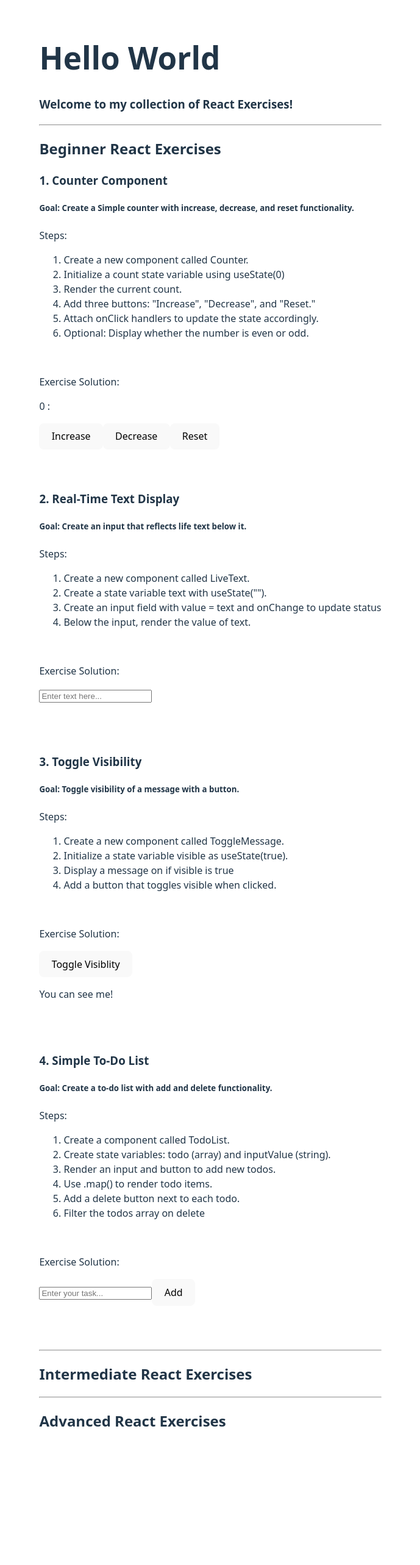
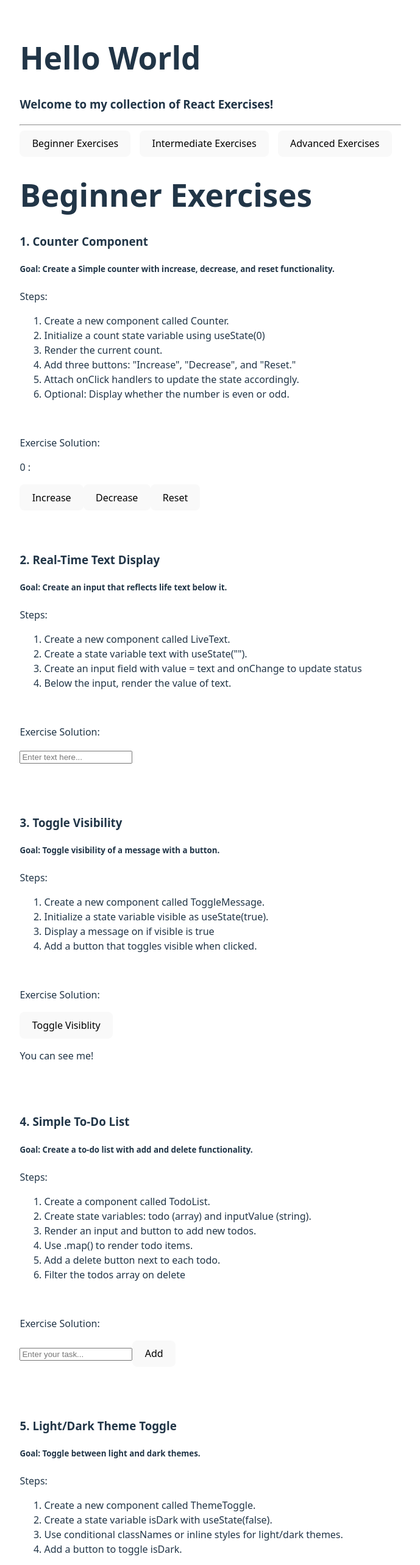
Before and after one commit to Bateeters/React-Exercises-Pt2, a React (Vite) app in the folder React Exercises Pt2/: page / in a window 1280 px wide. Shown: the top 2566 px of the page at 61% size, without its empty margins (295-984 px from the left). Before the commit the page ends 2400 px from the top, so only its background shows below. Built offline with nearby package versions, Linux system fonts and the light colour scheme.

Commit message:
completed exercises 5 - 7. Reformatted Home page

```diff
--- a/React Exercises Pt2/src/App.jsx
+++ b/React Exercises Pt2/src/App.jsx
@@ -1,25 +1,40 @@
+import Accordion from './components/Accordion'
 import Counter from './components/Counter'
 import LiveText from './components/LiveText'
+import Tabs from './components/Tabs'
+import ThemeToggle from './components/ThemeToggle'
 import TodoList from './components/TodoList'
 import ToggleMessage from './components/ToggleMessage'
 import './css/App.css'
 
 function App() {
+  const beginnerExercises = [
+    <h1>Beginner Exercises</h1>,
+    <Counter/>, <LiveText/>, <ToggleMessage/>, <TodoList/>, <ThemeToggle/>
+  ]
+
+  const intermediateExercises = [
+    <h1>Intermediate Exercises</h1>,
+    <Tabs/>, <Accordion/>, "Form Validation", "Search Filter", "Character Counter"
+  ]
+
+  const advancedExercises = [
+    <h1>Advanced Exercises</h1>,
+    "Fetch and Display Data", "Image Gallery", "React Router Mini App", "Theme Context", "Custom Hook: useLocalStorage"
+  ]
+
+  const tabsArray = [
+    {label: "Beginner Exercises", content: [beginnerExercises]},
+    {label: "Intermediate Exercises", content: [intermediateExercises]},
+    {label: "Advanced Exercises", content: [advancedExercises]},
+  ]
 
   return (
     <div>
       <h1>Hello World</h1>
       <h3>Welcome to my collection of React Exercises!</h3>
       <hr />
-      <h2>Beginner React Exercises</h2>
-      <Counter/>
-      <LiveText/>
-      <ToggleMessage/>
-      <TodoList/>
-      <hr />
-      <h2>Intermediate React Exercises</h2>
-      <hr />
-      <h2>Advanced React Exercises</h2>
+      <Tabs tabs={tabsArray}/>
     </div>
   )
 }
--- /dev/null
+++ b/React Exercises Pt2/src/components/Accordion.jsx
@@ -0,0 +1,54 @@
+import { useState } from "react";
+import '../css/Accordion.css'
+
+function Accordion() {
+
+    const accordionSections = [
+        {title: "Section 1", content: "Section 1 content here."},
+        {title: "Section 2", content: "Section 2 content here."},
+        {title: "Section 3", content: "Section 3 content here."},
+        {title: "Section 4", content: "Section 4 content here."},
+    ]
+
+    const [accordionSelection, setAccordionSelection] = useState(null)
+
+    function Toggle(id) {
+        setAccordionSelection( prev => (prev === id ? null : id));
+    }
+
+    return (
+        <div>
+            <h3>7. Accordion</h3>
+            <h5>Goal: Expand/collapse content sections.</h5>
+            <p>Steps:</p>
+            <ol>
+                <li>Create a component called Accordion.</li>
+                <li>Define an array of sections (title + content)</li>
+                <li>Use state to track which section is open.</li>
+                <li>Render each title with a toggle button.</li>
+                <li>Show content only if section is open.</li>
+                <li>Ensure only one section opens at a time.</li>
+            </ol>
+            <br />
+            <p>Exercise Solution:</p>
+            <div>
+                {accordionSections.map((section, id) => (
+                    <div>
+                        <button
+                        key={id}
+                        onClick={() => Toggle(id)}
+                        className="w-100 text-start"
+                        >
+                            <h3>{section.title}</h3>
+                        </button>
+                        <p className={accordionSelection === id ? "selected" : "d-none"}>{section.content}</p>
+                    </div>
+                ))}
+            </div>
+            <br /><br />
+
+        </div>
+    )
+}
+
+export default Accordion
--- /dev/null
+++ b/React Exercises Pt2/src/components/Tabs.jsx
@@ -0,0 +1,57 @@
+import { useState } from "react"
+
+function Tabs({tabs}) {
+    const defaultTabs = [
+        {label: "tab1", content: "tab1 content"},
+        {label: "tab2", content: "tab2 content"},
+        {label: "tab3", content: "tab3 content"},
+    ]
+
+    const hasCustomTabs = tabs && tabs.length > 0
+    const customTabs = hasCustomTabs? tabs: defaultTabs
+
+    const [tabIndex, setTabIndex] = useState(0);
+
+    return(
+        <div>
+            {/* Checking to see if a custom tabs array was passed */}
+            {!hasCustomTabs && ( /* If not, display the following */
+                <div>
+                    <h3>6. Tabs Component</h3>
+                    <h5>Goal: Create a tabbed interface.</h5>
+                    <p>Steps:</p>
+                    <ol>
+                        <li>Create a new component called Tabs.</li>
+                        <li>Define an array of tabs (objects with label and content).</li>
+                        <li>Track active tab index with useState(0).</li>
+                        <li>Render tab headers as buttons.</li>
+                        <li>Highlight the active tab.</li>
+                        <li>Display the content of the active tab.</li>
+                    </ol>
+                    <br />
+                    <p>Exercise Solution:</p>
+                </div>
+            )}
+
+            <div style={{display: "flex"}}>
+            {customTabs.map((tab, id) => (
+                    <button
+                    style={{marginRight: "15px"}}
+                    key={id}
+                    onClick={() => setTabIndex(id)}>
+                        {tab.label}
+                    </button>
+            ))}
+            </div>
+
+            <div>
+                <div>{customTabs[tabIndex].content}</div>
+                <div>{customTabs.id}</div>
+            </div>
+            <br /><br />
+
+        </div>
+    )
+}
+
+export default Tabs
--- /dev/null
+++ b/React Exercises Pt2/src/components/ThemeToggle.jsx
@@ -0,0 +1,37 @@
+import { useState } from "react";
+import '../css/ThemeToggle.css'
+
+function ThemeToggle() {
+
+    const [isDark, setIsDark] = useState(false)
+
+    const toggleTheme = () => {
+        setIsDark(prev => !prev);
+    }
+
+    return(
+        <div>
+            <h3>5. Light/Dark Theme Toggle</h3>
+            <h5>Goal: Toggle between light and dark themes.</h5>
+            <p>Steps:</p>
+            <ol>
+                <li>Create a new component called ThemeToggle.</li>
+                <li>Create a state variable isDark with useState(false).</li>
+                <li>Use conditional classNames or inline styles for light/dark themes.</li>
+                <li>Add a button to toggle isDark.</li>
+            </ol>
+            <br />
+            <p>Exercise Solution:</p>
+            <div className={isDark ? "dark-theme" : "light-theme"}>
+                <div className="card">
+                    <h3>Which Theme Do You Prefer:</h3>
+                    <p>{isDark ? "or Dark?" : "Light?" }</p>
+                </div>
+                <button className="btn" onClick={toggleTheme}>Switch Display Mode</button>
+            </div>
+            <br /><br />
+        </div>
+    )
+}
+
+export default ThemeToggle
--- /dev/null
+++ b/React Exercises Pt2/src/css/Accordion.css
@@ -0,0 +1,18 @@
+.d-none {
+    display: none;
+}
+
+.selected {
+    display: block !important;
+    padding:15px;
+    background-color: black;
+    margin: 0;
+}
+
+.w-100 {
+    width: 100%;
+}
+
+.text-start{
+    text-align: start;
+}
--- /dev/null
+++ b/React Exercises Pt2/src/css/ThemeToggle.css
@@ -0,0 +1,57 @@
+.light-theme {
+    background-color: white;
+    width: 400px;
+    border: 1px solid yellowgreen;
+    padding: 30px;
+}
+
+.light-theme .card {
+    background-color: whitesmoke;
+    color: #222;
+    border-radius: 15px;
+    padding: 30px;
+    margin-bottom: 30px;
+}
+
+.light-theme .card * {
+    margin: 0;
+}
+
+.light-theme .btn {
+    color: whitesmoke;
+    background-color: #1e2a36;
+}
+
+.light-theme .btn:hover {
+    background-color: #999999;
+}
+
+
+.dark-theme {
+    background-color: black;
+    width: 400px;
+    border: 1px solid yellowgreen;
+    padding: 30px;
+}
+
+.dark-theme .card {
+    background-color: rgb(51, 52, 61);
+    color: whitesmoke;
+    border-radius: 15px;
+    padding: 30px;
+    margin-bottom: 30px;
+}
+
+.dark-theme .card * {
+    margin: 0;
+}
+
+.dark-theme .btn {
+    color: #222;
+    background-color: whitesmoke;
+}
+
+.dark-theme .btn:hover {
+    color: whitesmoke;
+    background-color: #999999;
+}
```
